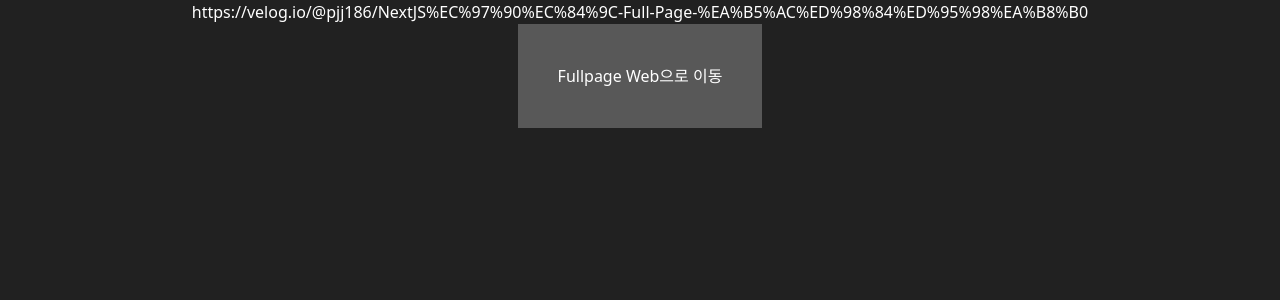
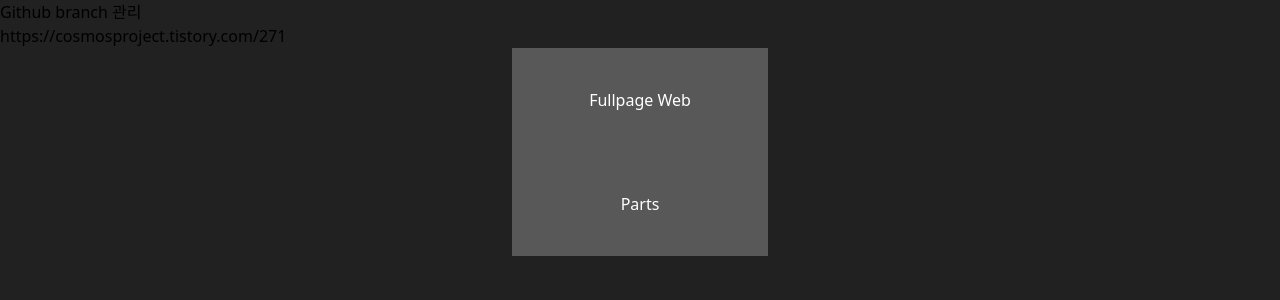
Before and after one commit to Flatcebo/Web-first, a Next.js app: page / in a window 1280 px wide. Shown: the top 300 px of the page. Built offline with nearby package versions, Linux system fonts and the light colour scheme.

Commit message:
Sidebar & Parts page

```diff
--- a/app/First/page.tsx
+++ /dev/null
@@ -1,9 +0,0 @@
-import Sidebar from "@/components/Sidebar";
-
-export default function Page() {
-  return (
-    <div>
-      <Sidebar />
-    </div>
-  );
-}
--- a/app/FullPageScroll/page.tsx
+++ b/app/FullPageScroll/page.tsx
@@ -139,7 +139,7 @@ export default function Page() {
         handlePointClick={handlePointClick}
       />
 
-      <Sidebar />
+      <Sidebar openContentName="Sidebar" closedContentName="Closed" />
 
       {/* <main className="relative"> */}
       {pageObjArray.map((item, index) => {
--- /dev/null
+++ b/app/Parts/page.tsx
@@ -0,0 +1,14 @@
+"use client";
+
+import Sidebar from "@/components/Sidebar";
+
+export default function Page() {
+  return (
+    <div>
+      <div>
+        <h1 className="text-[white]">Sidebar</h1>
+        <Sidebar openContentName="Sidebar" closedContentName="Closed" />
+      </div>
+    </div>
+  );
+}
--- a/app/page.tsx
+++ b/app/page.tsx
@@ -1,17 +1,23 @@
+import Link from "next/link";
+
 export default function Home() {
   return (
     <div className="w-full h-full">
-      <div className="flex flex-col justify-center items-center">
-        <div>
-          <span className="text-[white]">
-            https://velog.io/@pjj186/NextJS%EC%97%90%EC%84%9C-Full-Page-%EA%B5%AC%ED%98%84%ED%95%98%EA%B8%B0
-          </span>
-        </div>
-        <a href="/FullPageScroll" className="">
-          <button className="bg-[#ffffff3f] text-[white] p-10 hover:text-[#9a9a9a29] hover:bg-[#9a9a9a76]">
-            Fullpage Web으로 이동
-          </button>
-        </a>
+      <h1>Github branch 관리</h1>
+      <div>https://cosmosproject.tistory.com/271</div>
+      <div className="flex flex-col justify-center items-center text-center">
+        <Link
+          href="/FullPageScroll"
+          className="w-[20vw] bg-[#ffffff3f] text-[white] p-10  hover:text-[#9a9a9a29] hover:bg-[#9a9a9a76]"
+        >
+          Fullpage Web
+        </Link>
+        <Link
+          href="/Parts"
+          className="w-[20vw] bg-[#ffffff3f] text-[white] p-10 hover:text-[#9a9a9a29] hover:bg-[#9a9a9a76]"
+        >
+          Parts
+        </Link>
       </div>
     </div>
   );
--- a/components/Sidebar.tsx
+++ b/components/Sidebar.tsx
@@ -2,11 +2,17 @@
 
 import { useState } from "react";
 
-export default function Sidebar() {
+interface ISidebarProps {
+  openContentName: string;
+  closedContentName: string;
+  buttonTextStyle?: string;
+}
+
+// map 함수를 사용해서 헤더 버튼처럼 배열하나 만들어서 이름 및 성능에 관한 세팅하고 useState의 사용을 최소화 함.
+export default function Sidebar(props: ISidebarProps) {
   const [sideOn, setSideOff] = useState<boolean>(false);
 
   return (
-    // 사이드바 width 넓히기
     <div className="">
       {sideOn ? (
         <div>
@@ -14,12 +20,12 @@ export default function Sidebar() {
             <div className="flex flex-col p-7">
               <div className="flex top-0 mb-3 justify-end">
                 <button
-                  className="text-[12px] text-[black] hover:text-[#00000072]"
+                  className={`text-[12px] text-[white]  hover:text-[#00000072] ${props.buttonTextStyle}`}
                   onClick={() => {
                     setSideOff(false);
                   }}
                 >
-                  닫기
+                  {props.closedContentName}
                 </button>
               </div>
               <nav className="">
@@ -48,12 +54,12 @@ export default function Sidebar() {
             <div className="flex">
               <div className="">
                 <button
-                  className="text-[12px] text-[black] p-5 hover:text-[#00000072]"
+                  className={`text-[12px] text-[white] p-5 hover:text-[#00000072] ${props.buttonTextStyle}`}
                   onClick={() => {
                     setSideOff(true);
                   }}
                 >
-                  열기
+                  {props.openContentName}
                 </button>
               </div>
             </div>
```
